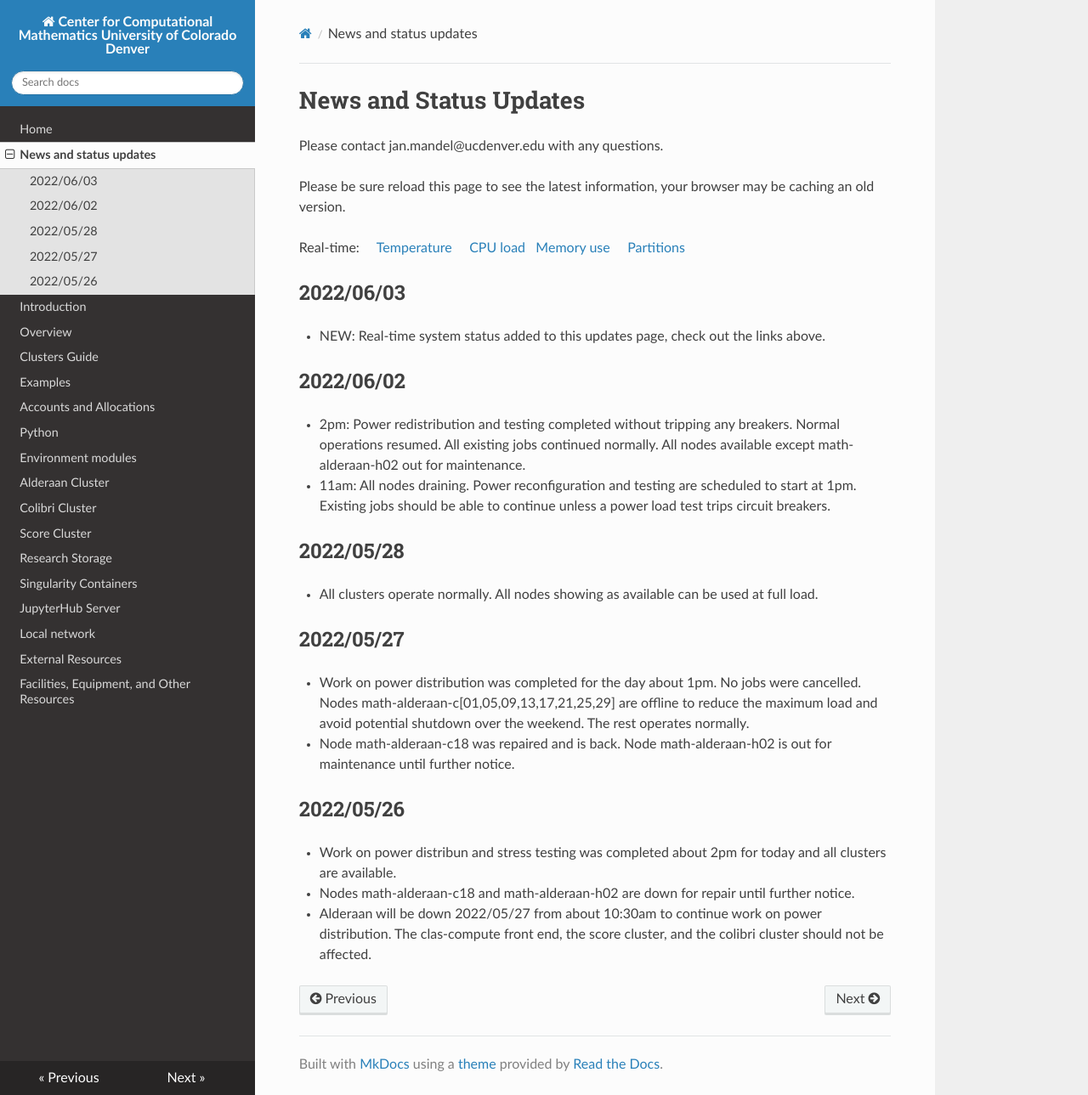
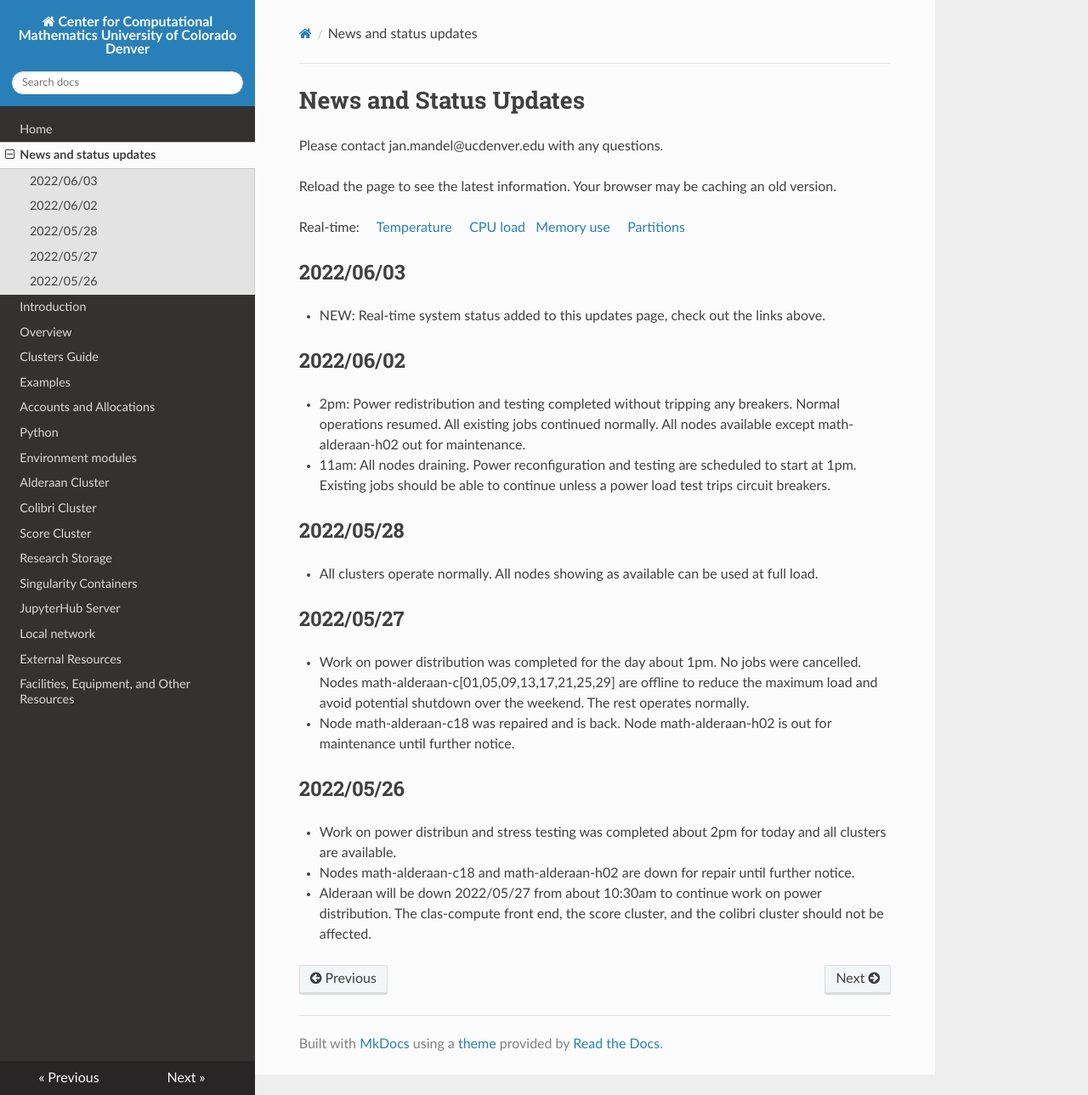
Before and after one commit to ccmucdenver/ccm-docs, an MkDocs documentation site: the page built from docs/updates.md, in a window 1280 px wide and 1289 px high. Shown: the whole window at 85% size. Built offline with MkDocs 1.6.1, drawn with Linux system fonts in a browser that asks for light colours; nearby versions of some CDN libraries.

Commit message:
Update updates.md

```diff
--- a/docs/updates.md
+++ b/docs/updates.md
@@ -2,7 +2,7 @@
 
 Please contact jan.mandel@ucdenver.edu with any questions.
 
-Please be sure reload this page to see the latest information, your browser may be caching an old version.
+Reload the page to see the latest information. Your browser may be caching an old version.
 
 Real-time:  &nbsp;  &nbsp; [Temperature](https://demo.openwfm.org/web/alderaan/temp.txt) &nbsp; &nbsp; [CPU load](https://demo.openwfm.org/web/alderaan/cpu.txt) &nbsp; [Memory use](https://demo.openwfm.org/web/alderaan/mem.txt) &nbsp; &nbsp; [Partitions](https://demo.openwfm.org/web/alderaan/sinfo.txt)
 
```
